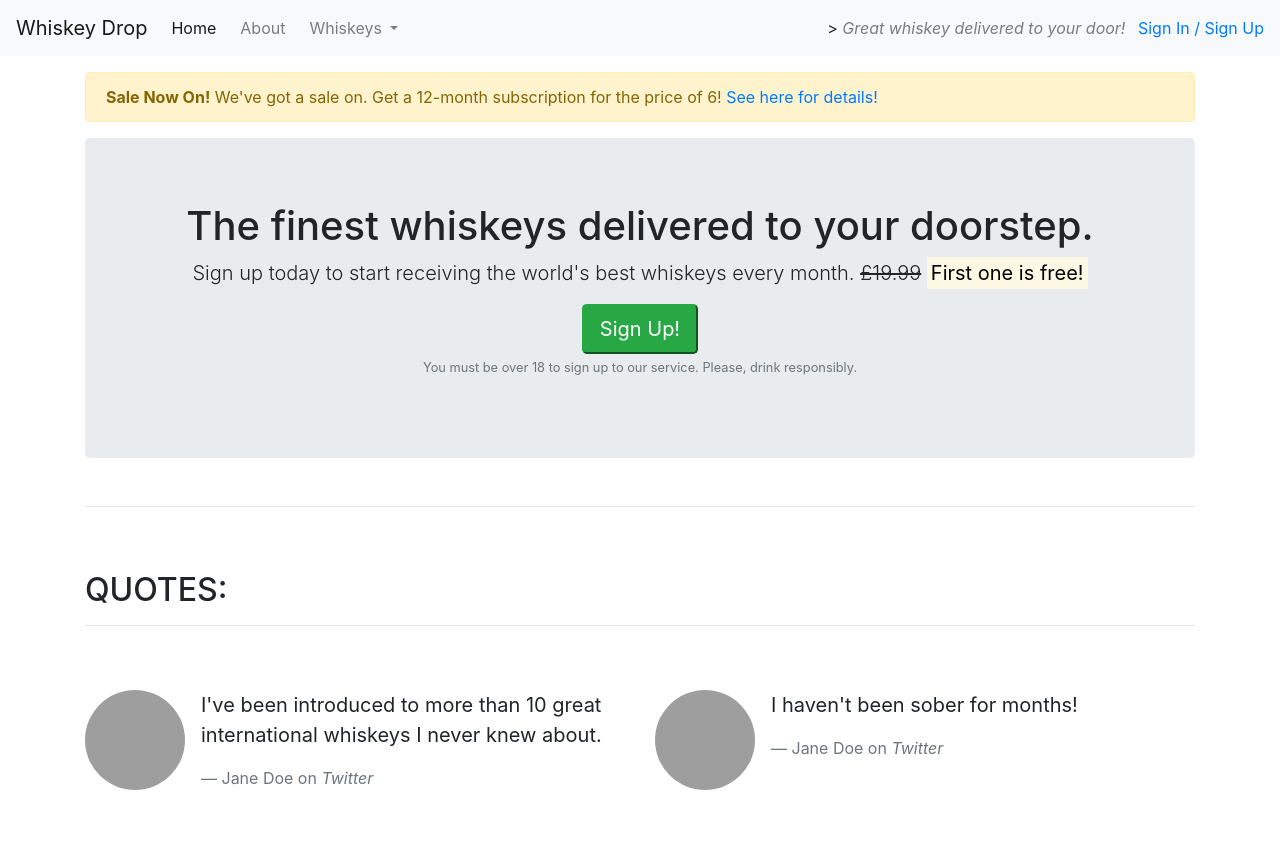
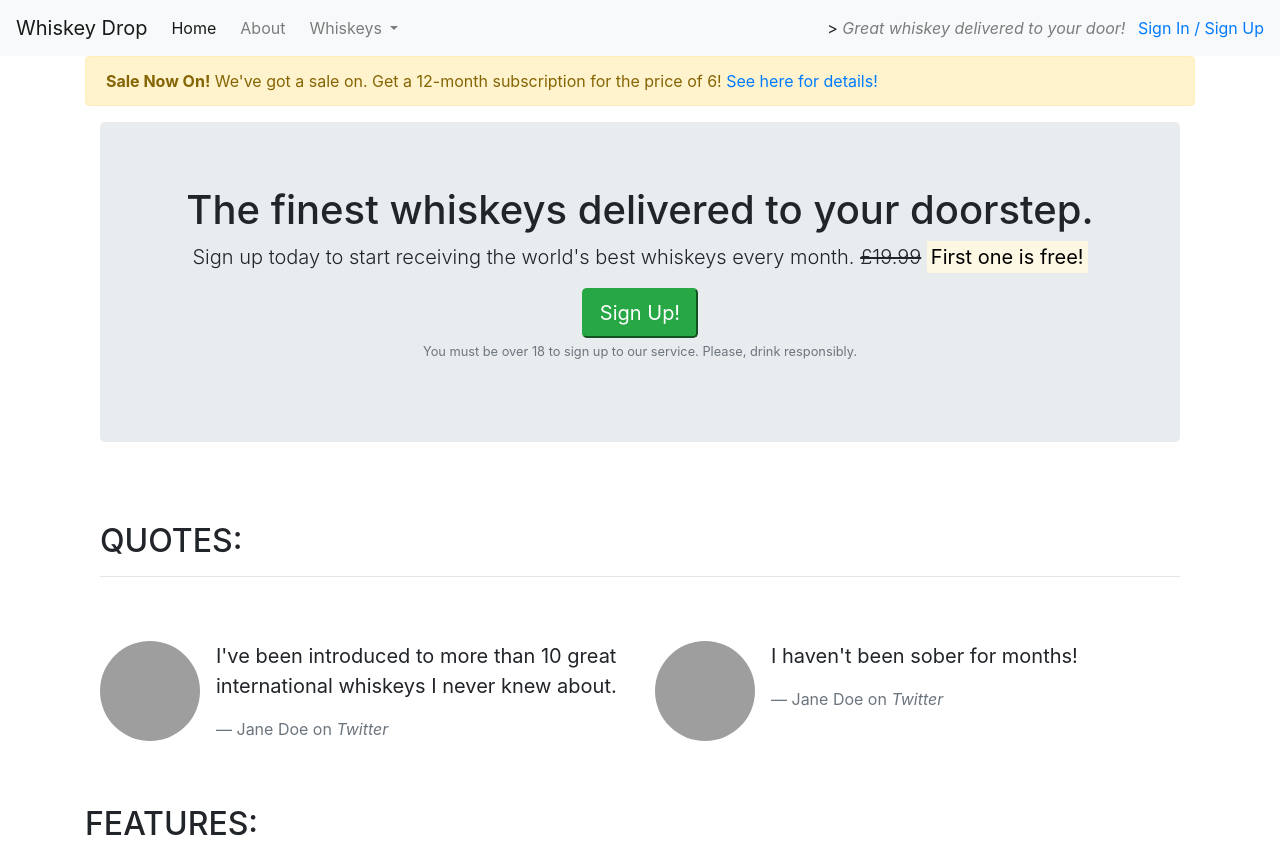
Before and after one commit to JSudron/bootstrap4, a plain HTML site: page index.html in a window 1280 px wide. Shown: the top 847 px of the page. Drawn offline with nearby package versions, Linux system fonts and the light colour scheme; grey boxes are pictures that could not be loaded.

Commit message:
addition of css and image folder

```diff
--- /dev/null
+++ b/css/style.css
@@ -0,0 +1,19 @@
+body {
+    font-family: 'Roboto', sans-serif;
+}
+
+.alert-container {}
+
+.callout-container {
+    height: 100vh;
+
+    background: src="https://raw.githubusercontent.com/Code-Institute-Solutions/BootstrappingYourNextBigIdea-BS4/master/04-BeyondBootstrap/01-updating_our_callout/images/whiskey-background.jpg" no-repeat center center fixed;
+    -webkit-background-size: cover;
+    -moz-background-size: cover;
+    -o-background-size: cover;
+    background-size: cover;
+}
+
+quotes-container {}
+
+.features-container {}
--- a/index.html
+++ b/index.html
@@ -7,6 +7,9 @@
     <title>Whiskey Drop | Taste a new whiskey every month</title>
     <link rel="stylesheet" href="https://stackpath.bootstrapcdn.com/bootstrap/4.3.1/css/bootstrap.min.css" integrity="sha384-ggOyR0iXCbMQv3Xipma34MD+dH/1fQ784/j6cY/iJTQUOhcWr7x9JvoRxT2MZw1T" crossorigin="anonymous">
     <link rel="stylesheet" href="https://use.fontawesome.com/releases/v5.6.1/css/all.css" integrity="sha384-gfdkjb5BdAXd+lj+gudLWI+BXq4IuLW5IT+brZEZsLFm++aCMlF1V92rMkPaX4PP" crossorigin="anonymous">
+
+    <link href="https://fonts.googleapis.com/css?family=Roboto:400,700&display=swap" rel="stylesheet">
+    <link rel="stylesheet" href="css/stly.css" type="text/css" />
 </head>
 <body>
     <nav class="navbar navbar-light bg-light navbar-expand-sm">
@@ -40,7 +43,7 @@
             <a href="/login">Sign In / Sign Up</a>
         </div>
     </nav>
-    <article class="container mt-3">
+    <article class="container alert-container">
         <div class="row d-none d-sm-block">
             <div class="col-12">
                 <div class="alert alert-warning">
@@ -48,6 +51,7 @@
                 </div>
             </div>
         </div>
+        <div class="container-fluid callout-container">
             <!-- Callout -->
             <div class="row">
                 <div class="col-12">
@@ -63,10 +67,11 @@
                     </section>
                 </div>
             </div>
+        </div>
         <!-- /.callout -->
-        <hr>
 
         <!-- Quotes -->
+        <div class="container quotes-container">
             <section class="quotes">
                 <div class="row">
                     <div class="col-12 my-5">
@@ -103,10 +108,11 @@
                     </div>
                 </div>
             </section>
+        </div>
         <!-- /.quotes -->
-        </hr>
 
         <!-- Features -->
+        <div class="features-container">
             <section class="features">
                 <div class="row">
                     <div class="col-12 my-5">
@@ -135,6 +141,7 @@
                     </div>
                 </div>
             </section>
+        </div>
         <!-- /.features -->
 
         <!-- Monthly Favourites -->
```
Lines whose indentation alone changed are shown as unchanged.
